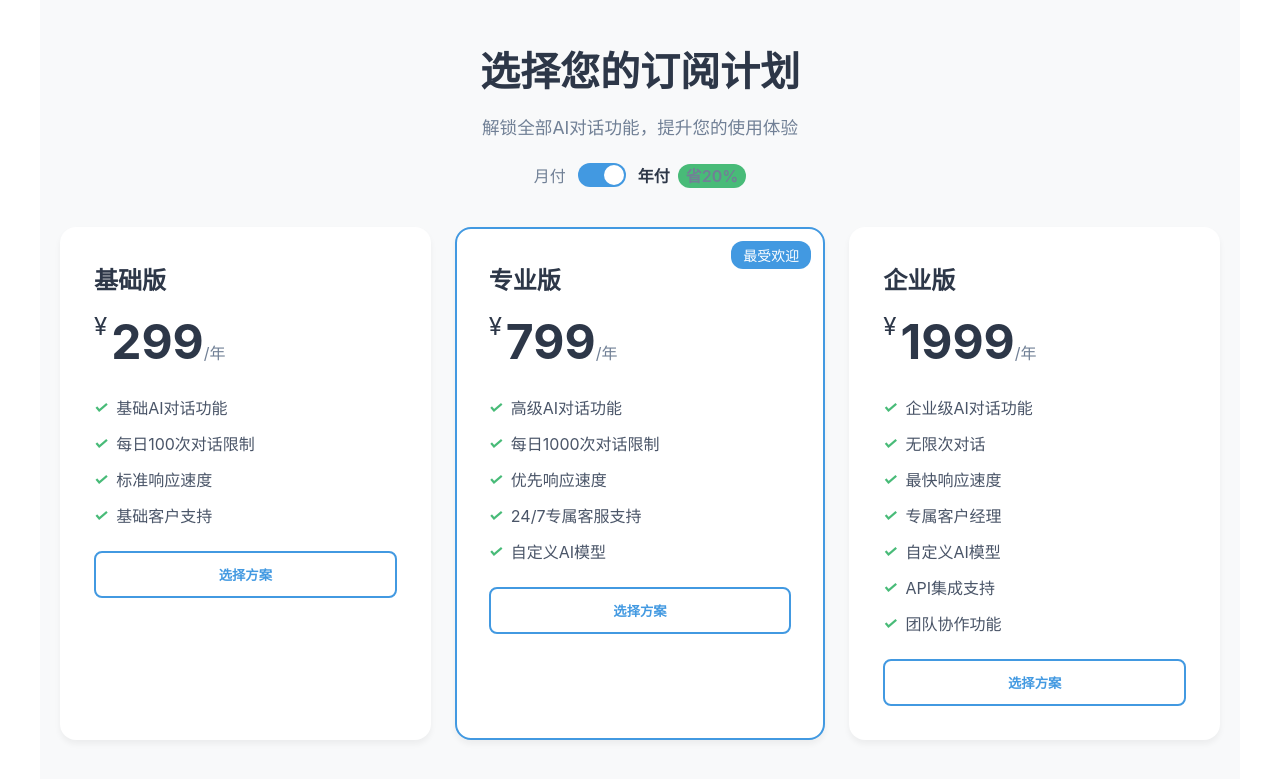
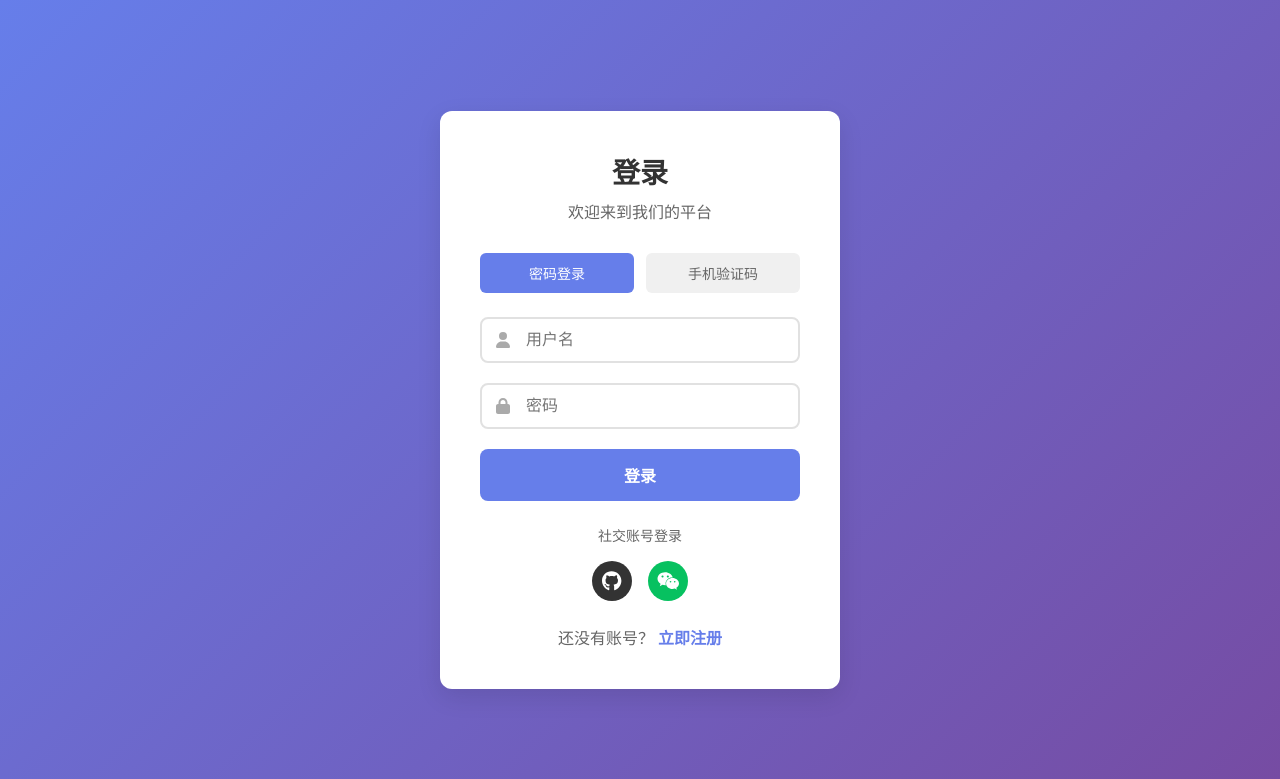
Before and after one commit to wenyuan-ai/wenyuan-ui-design, a React app: page / in a window 1280 px wide. Shown: the top 779 px of the page. Built offline with nearby package versions, Linux system fonts and the light colour scheme.

Commit message:
18Be4lqz_BjLlymw_social-login_添加社交媒体和手机验证码登录

```diff
--- a/src/App.jsx
+++ b/src/App.jsx
@@ -1,10 +1,10 @@
 import React from 'react';
-import Subscription from './components/Subscription';
+import Auth from './components/Auth';
 
 const App = () => {
   return (
     <div className="app">
-      <Subscription />
+      <Auth />
     </div>
   );
 };
--- a/src/components/Auth/index.jsx
+++ b/src/components/Auth/index.jsx
@@ -1,13 +1,20 @@
 import React, { useState } from 'react';
+import { FontAwesomeIcon } from '@fortawesome/react-fontawesome';
+import { faGithub, faWeixin } from '@fortawesome/free-brands-svg-icons';
+import { faMobile, faEnvelope, faLock, faUser } from '@fortawesome/free-solid-svg-icons';
 import './styles.css';
 
 const Auth = () => {
   const [isLogin, setIsLogin] = useState(true);
+  const [loginMethod, setLoginMethod] = useState('password'); // 'password', 'phone', 'social'
   const [formData, setFormData] = useState({
     username: '',
     password: '',
-    email: ''
+    email: '',
+    phone: '',
+    verificationCode: ''
   });
+  const [countdown, setCountdown] = useState(0);
 
   const handleInputChange = (e) => {
     const { name, value } = e.target;
@@ -19,17 +26,40 @@ const Auth = () => {
 
   const handleSubmit = (e) => {
     e.preventDefault();
-    // TODO: 实现实际的登录/注册逻辑
     console.log('Form submitted:', formData);
   };
 
   const toggleMode = () => {
     setIsLogin(!isLogin);
+    setLoginMethod('password');
     setFormData({
       username: '',
       password: '',
-      email: ''
+      email: '',
+      phone: '',
+      verificationCode: ''
     });
+  };
+
+  const handleSocialLogin = (platform) => {
+    console.log(`Login with ${platform}`);
+    // TODO: 实现社交媒体登录
+  };
+
+  const sendVerificationCode = () => {
+    if (!formData.phone || countdown > 0) return;
+    // TODO: 实现发送验证码逻辑
+    console.log('Sending verification code to:', formData.phone);
+    setCountdown(60);
+    const timer = setInterval(() => {
+      setCountdown((prev) => {
+        if (prev <= 1) {
+          clearInterval(timer);
+          return 0;
+        }
+        return prev - 1;
+      });
+    }, 1000);
   };
 
   return (
@@ -39,8 +69,29 @@ const Auth = () => {
           <h2>{isLogin ? '登录' : '注册'}</h2>
           <p>欢迎来到我们的平台</p>
         </div>
+
+        {isLogin && (
+          <div className="login-methods">
+            <button
+              className={`method-button ${loginMethod === 'password' ? 'active' : ''}`}
+              onClick={() => setLoginMethod('password')}
+            >
+              密码登录
+            </button>
+            <button
+              className={`method-button ${loginMethod === 'phone' ? 'active' : ''}`}
+              onClick={() => setLoginMethod('phone')}
+            >
+              手机验证码
+            </button>
+          </div>
+        )}
+
         <form className="auth-form" onSubmit={handleSubmit}>
+          {loginMethod === 'password' && (
+            <>
               <div className="form-group">
+                <FontAwesomeIcon icon={faUser} className="input-icon" />
                 <input
                   type="text"
                   name="username"
@@ -52,6 +103,7 @@ const Auth = () => {
               </div>
               {!isLogin && (
                 <div className="form-group">
+                  <FontAwesomeIcon icon={faEnvelope} className="input-icon" />
                   <input
                     type="email"
                     name="email"
@@ -63,6 +115,7 @@ const Auth = () => {
                 </div>
               )}
               <div className="form-group">
+                <FontAwesomeIcon icon={faLock} className="input-icon" />
                 <input
                   type="password"
                   name="password"
@@ -72,10 +125,66 @@ const Auth = () => {
                   required
                 />
               </div>
+            </>
+          )}
+
+          {loginMethod === 'phone' && (
+            <>
+              <div className="form-group">
+                <FontAwesomeIcon icon={faMobile} className="input-icon" />
+                <input
+                  type="tel"
+                  name="phone"
+                  placeholder="手机号码"
+                  value={formData.phone}
+                  onChange={handleInputChange}
+                  required
+                />
+              </div>
+              <div className="form-group verification-group">
+                <input
+                  type="text"
+                  name="verificationCode"
+                  placeholder="验证码"
+                  value={formData.verificationCode}
+                  onChange={handleInputChange}
+                  required
+                />
+                <button
+                  type="button"
+                  className="verification-button"
+                  onClick={sendVerificationCode}
+                  disabled={countdown > 0}
+                >
+                  {countdown > 0 ? `${countdown}秒后重试` : '获取验证码'}
+                </button>
+              </div>
+            </>
+          )}
+
           <button type="submit" className="auth-button">
             {isLogin ? '登录' : '注册'}
           </button>
         </form>
+
+        <div className="social-login">
+          <p>社交账号登录</p>
+          <div className="social-buttons">
+            <button
+              className="social-button github"
+              onClick={() => handleSocialLogin('github')}
+            >
+              <FontAwesomeIcon icon={faGithub} />
+            </button>
+            <button
+              className="social-button wechat"
+              onClick={() => handleSocialLogin('wechat')}
+            >
+              <FontAwesomeIcon icon={faWeixin} />
+            </button>
+          </div>
+        </div>
+
         <div className="auth-footer">
           <p>
             {isLogin ? '还没有账号？' : '已有账号？'}
--- a/src/components/Auth/styles.css
+++ b/src/components/Auth/styles.css
@@ -33,6 +33,29 @@
   font-size: 16px;
 }
 
+.login-methods {
+  display: flex;
+  gap: 12px;
+  margin-bottom: 24px;
+}
+
+.method-button {
+  flex: 1;
+  padding: 10px;
+  border: none;
+  background: #f0f0f0;
+  border-radius: 6px;
+  cursor: pointer;
+  font-size: 14px;
+  color: #666;
+  transition: all 0.3s;
+}
+
+.method-button.active {
+  background: #667eea;
+  color: white;
+}
+
 .auth-form {
   display: flex;
   flex-direction: column;
@@ -43,9 +66,17 @@
   position: relative;
 }
 
+.input-icon {
+  position: absolute;
+  left: 16px;
+  top: 50%;
+  transform: translateY(-50%);
+  color: #aaa;
+}
+
 .form-group input {
   width: 100%;
-  padding: 12px 16px;
+  padding: 12px 16px 12px 44px;
   border: 2px solid #e1e1e1;
   border-radius: 8px;
   font-size: 16px;
@@ -55,6 +86,33 @@
 
 .form-group input:focus {
   border-color: #667eea;
+}
+
+.verification-group {
+  display: flex;
+  gap: 12px;
+}
+
+.verification-group input {
+  flex: 1;
+}
+
+.verification-button {
+  padding: 0 16px;
+  border: 2px solid #667eea;
+  border-radius: 8px;
+  background: white;
+  color: #667eea;
+  font-size: 14px;
+  cursor: pointer;
+  transition: all 0.3s;
+  white-space: nowrap;
+}
+
+.verification-button:disabled {
+  border-color: #ccc;
+  color: #999;
+  cursor: not-allowed;
 }
 
 .auth-button {
@@ -71,6 +129,49 @@
 
 .auth-button:hover {
   background: #5a6fd6;
+}
+
+.social-login {
+  margin-top: 24px;
+  text-align: center;
+}
+
+.social-login p {
+  color: #666;
+  margin-bottom: 16px;
+  font-size: 14px;
+}
+
+.social-buttons {
+  display: flex;
+  justify-content: center;
+  gap: 16px;
+}
+
+.social-button {
+  width: 40px;
+  height: 40px;
+  border: none;
+  border-radius: 50%;
+  display: flex;
+  align-items: center;
+  justify-content: center;
+  cursor: pointer;
+  transition: transform 0.3s;
+  font-size: 20px;
+  color: white;
+}
+
+.social-button:hover {
+  transform: translateY(-2px);
+}
+
+.social-button.github {
+  background: #333;
+}
+
+.social-button.wechat {
+  background: #07c160;
 }
 
 .auth-footer {
@@ -104,6 +205,6 @@
   }
 
   .form-group input {
-    padding: 10px 14px;
+    padding: 10px 14px 10px 40px;
   }
 }
```
Also changed, not shown: package.json (+5 -24 lines). Lines whose indentation alone changed are shown as unchanged.
